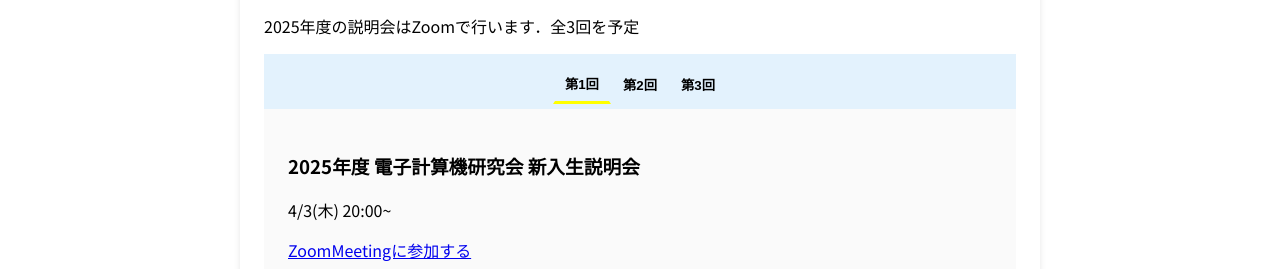
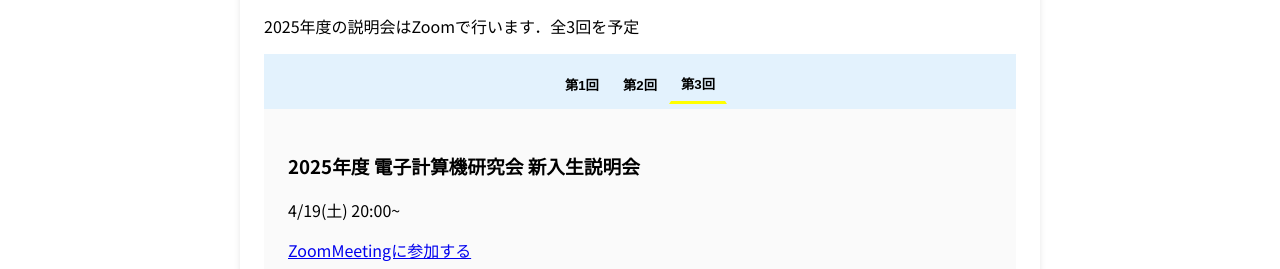
Before and after one commit to uguisu64/den3newComer, a SvelteKit app: page / in a window 1280 px wide. Shown: the part 531-800 px from the top of the page. Built offline with nearby package versions, Linux system fonts and the light colour scheme.

Commit message:
fix date

```diff
--- a/src/routes/ZoomMeeting.svelte
+++ b/src/routes/ZoomMeeting.svelte
@@ -20,7 +20,7 @@
             meetingUrl: "https://shibaura-it.zoom.us/j/98604222756?pwd=Ywrk1a6ZCG5BcSl5d1MWb4Q6bys6vI.1"
         },
     ]
-    let index = $state(0)
+    let index = $state(2)
 </script>
 
 
```
